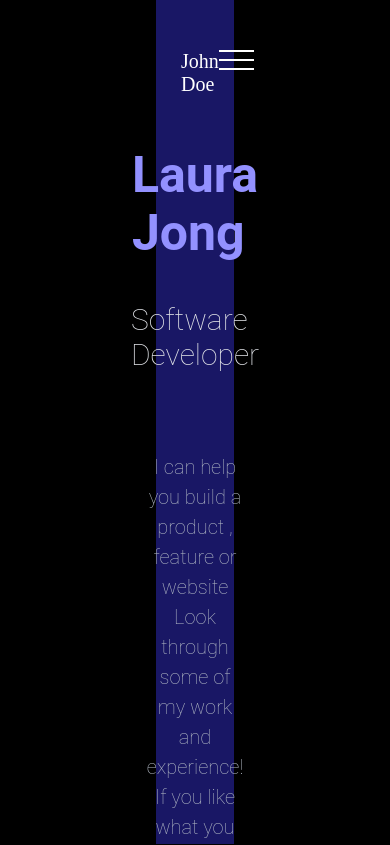
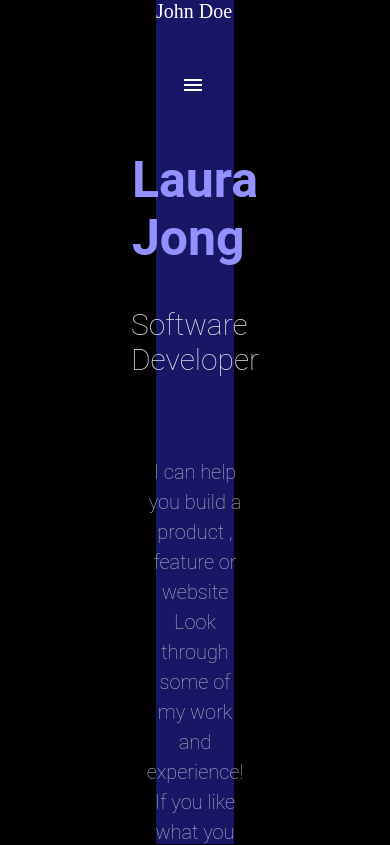
Before and after one commit to armandocomellas1/Mobile-skeleton, a website: page index.html in a window 390 px wide. Shown: the top 845 px of the page. Drawn offline with nearby package versions, Linux system fonts and the light colour scheme.

Commit message:
I made the changes suggested such the hamburger menu is now a external link img and it has liitle responsive design

```diff
--- a/index.html
+++ b/index.html
@@ -5,17 +5,18 @@
     <meta http-equiv="X-UA-Compatible" content="IE=edge">
     <meta name="viewport" content="width=device-width, initial-scale=1.0">
     <link rel="stylesheet" href="style.css">
+    <link rel="stylesheet" href="https://fonts.googleapis.com/css2?family=Material+Symbols+Outlined:opsz,wght,FILL,GRAD@48,400,0,0"/>
     <title>Document</title>
 </head>
 <body>
     <div class="container">
-        <header>
+        <header class="menucontainer">
+            <h4 class="name_head">John Doe</h4>
             <nav class="navmenu">
-                <h4 class="name_head">John Doe</h4>
                 <div class="menu_icon">
-                    <span class="line"></span>
-                    <span class="line"></span>
-                    <span class="line"></span>
+                    <span class="material-symbols-outlined">
+                        menu
+                    </span>
                 </div>
             </nav>
         </header>
```
